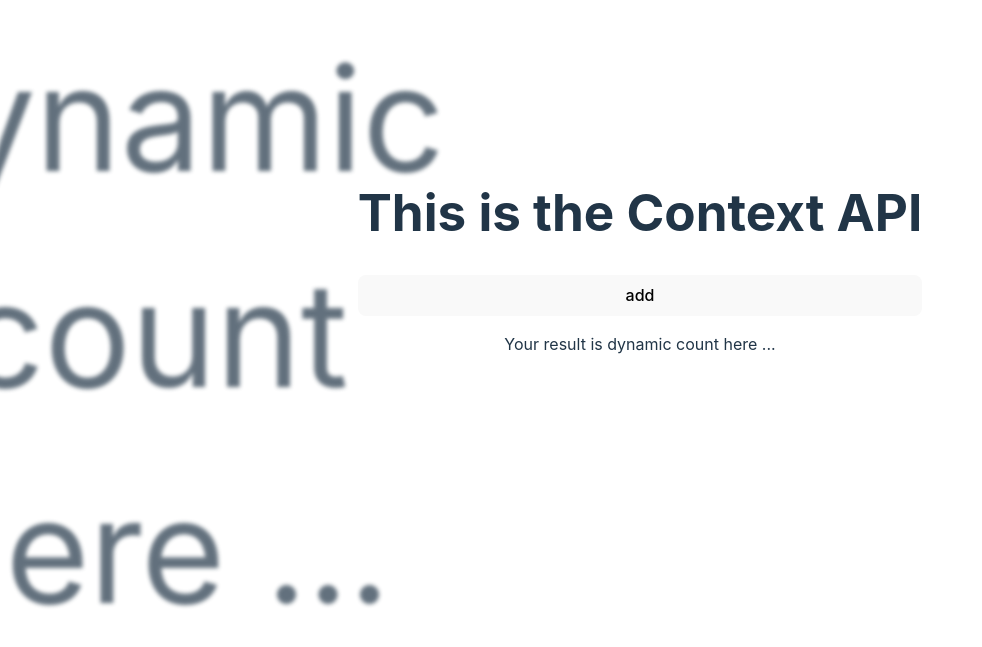
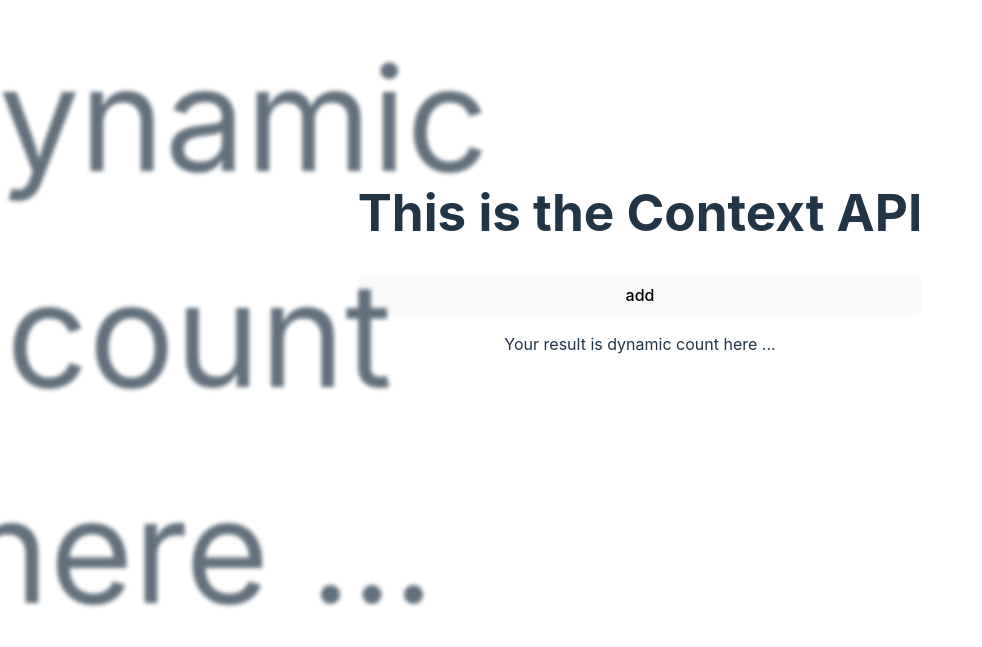
Before and after one commit to victor-alago/context-api, a React (Vite) app: page / in a window 1280 px wide. Shown: the part 147-794 px from the top of the page, without its empty margins (0-982 px from the left). Built offline with nearby package versions, Linux system fonts and the light colour scheme.

Commit message:
Update App.css

```diff
--- a/src/App.css
+++ b/src/App.css
@@ -15,9 +15,19 @@
 #root span {
   position: absolute;
   top: -107px;
-  right: 35%;
+  right: 28%;
   transform: translateX(-50%);
   font-size: 9em;
   opacity: 0.7;
   filter: blur(2px);
+  width: 120px;
+  min-width: fit-content;
+  display: block;
 }
+
+.alert {
+  position: absolute;
+  bottom: 0;
+  right: 50%;
+  transform: translateX(50%);
+}
```
